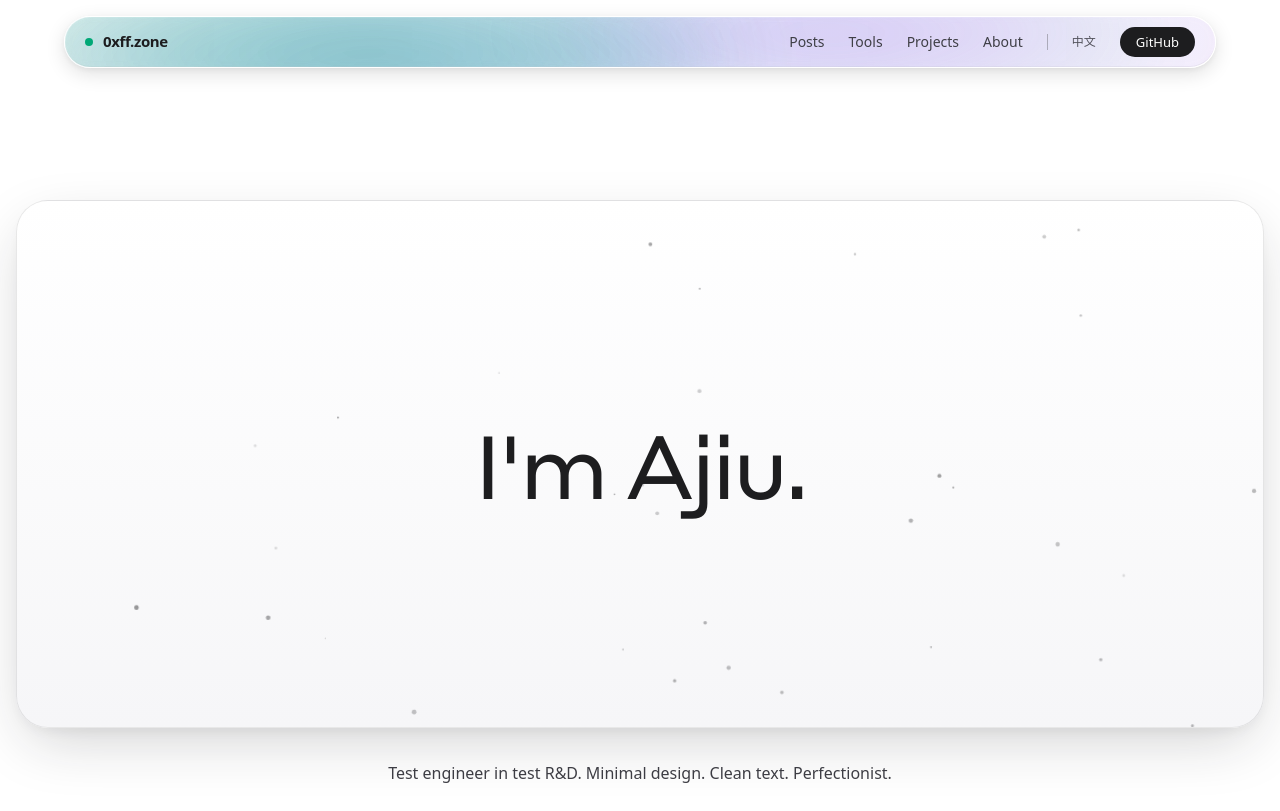
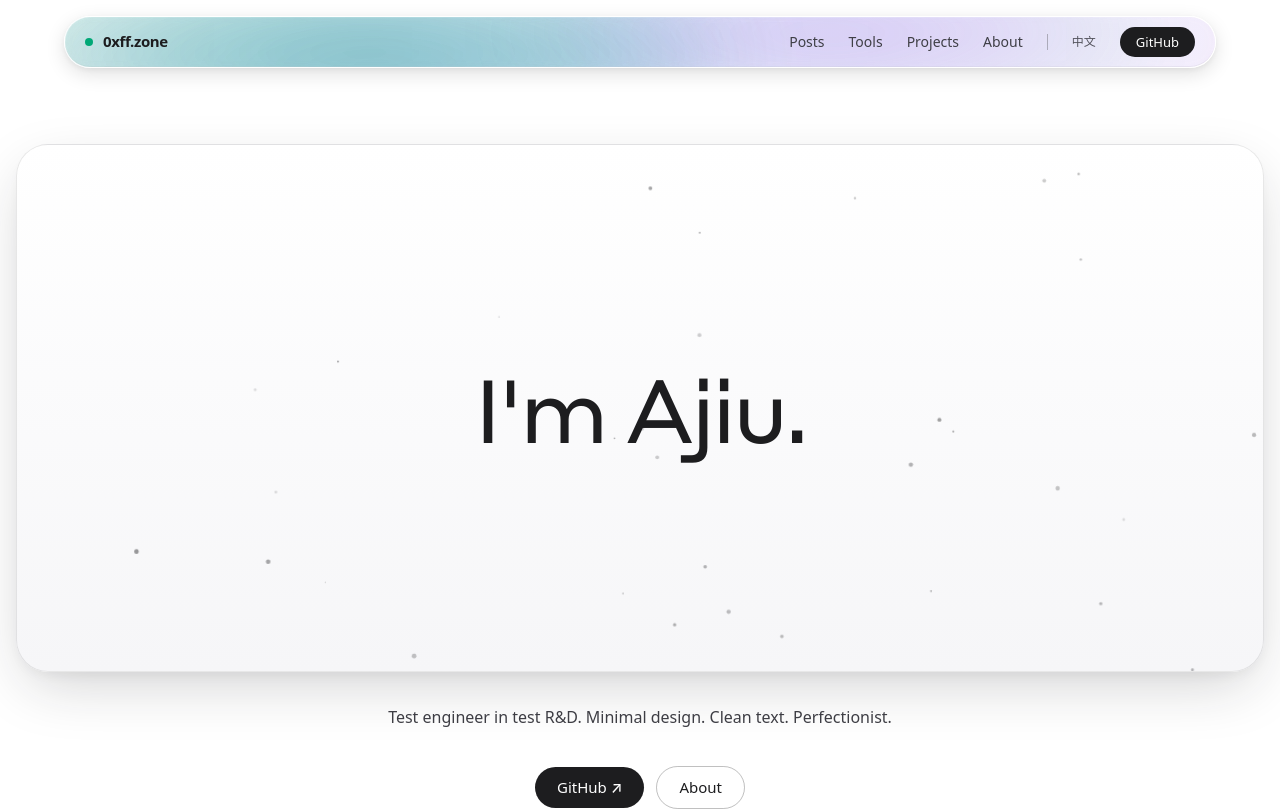
Before and after one commit to ZeniX-ally/blog-comments, a Next.js app: page /en in a window 1280 px wide. Shown: the top 811 px of the page. Built offline with nearby package versions, Linux system fonts and the light colour scheme.

Commit message:
style: 首页 hero 框与顶栏留白 136→80px

```diff
--- a/src/app/en/page.tsx
+++ b/src/app/en/page.tsx
@@ -14,10 +14,10 @@ export default function HomeEn() {
 
   return (
     <BookTransition>
-      <article className="mx-auto w-full max-w-6xl pb-24 pt-8 sm:pt-12">
+      <article className="mx-auto w-full max-w-6xl pb-24 pt-4 sm:pt-6">
       <section className="flex flex-col lg:min-h-[calc(100vh-5.75rem)]">
         {/* ============ HERO: vertically centered single column ============ */}
-        <div className="hero-scroll flex flex-col items-center pt-8 text-center lg:pt-14">
+        <div className="hero-scroll flex flex-col items-center pt-4 text-center lg:pt-6">
             <FadeIn>
             {/* title frame: glass material with ink particles, static title */}
             <div className="hero-frame relative mt-8 overflow-hidden px-8">
--- a/src/app/page.tsx
+++ b/src/app/page.tsx
@@ -14,10 +14,10 @@ export default function Home() {
 
   return (
     <BookTransition>
-      <article className="mx-auto w-full max-w-6xl pb-24 pt-8 sm:pt-12">
+      <article className="mx-auto w-full max-w-6xl pb-24 pt-4 sm:pt-6">
       <section className="flex flex-col lg:min-h-[calc(100vh-5.75rem)]">
         {/* ============ HERO:垂直居中单栏,克制高级 ============ */}
-        <div className="hero-scroll flex flex-col items-center pt-8 text-center lg:pt-14">
+        <div className="hero-scroll flex flex-col items-center pt-4 text-center lg:pt-6">
             <FadeIn>
             {/* 大标题框:玻璃材质,粒子漂浮,静态标题 */}
             <div className="hero-frame relative mt-8 overflow-hidden px-8">
```
